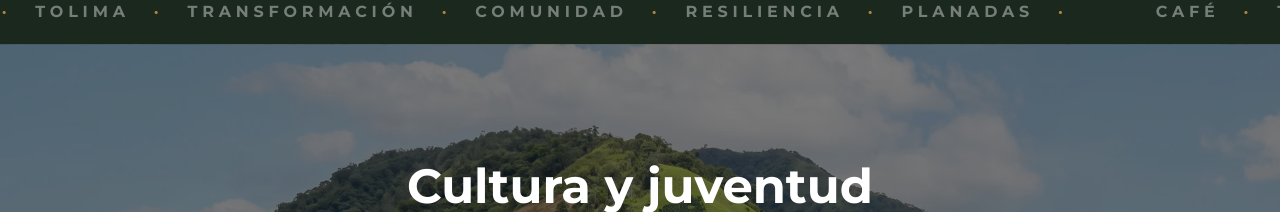
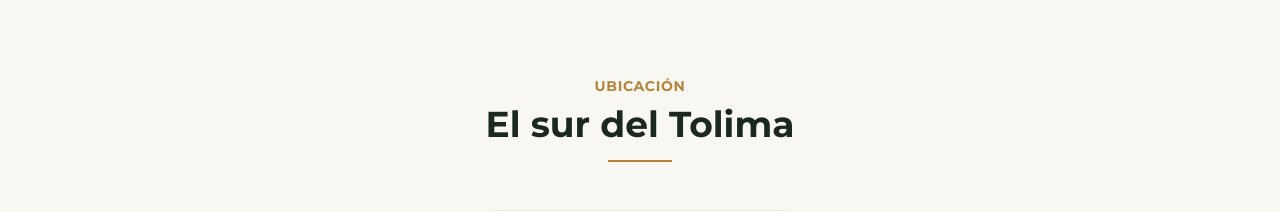
Before and after one commit to jorgegdi25/colbrew.coffee, a Next.js app: page /planadas in a window 1280 px wide. Shown: the part 5103-5315 px from the top of the page. Built offline with nearby package versions, Linux system fonts and the light colour scheme; grey boxes are pictures that could not be loaded.

Commit message:
feat: add map sections to libano and planadas pages

```diff
--- a/src/app/libano/page.tsx
+++ b/src/app/libano/page.tsx
@@ -2,6 +2,7 @@ import { TopNavBar } from "@/components/TopNavBar";
 import { Footer } from "@/components/Footer";
 import { Reveal } from "@/components/Reveal";
 import { CtaSection } from "@/components/CtaSection";
+import Image from "next/image";
 import { Metadata } from "next";
 
 export const metadata: Metadata = {
@@ -212,6 +213,26 @@ export default function LibanoPage() {
           </div>
         </section>
 
+        {/* SECCIÓN MAPA */}
+        <section className="py-24 bg-[#F8F7F2]">
+          <div className="max-w-[1400px] mx-auto px-6 md:px-16 flex flex-col items-center">
+            <Reveal>
+              <div className="text-center mb-12">
+                <h2 className="font-montserrat text-sm font-bold text-[#b4843b] uppercase tracking-wider mb-2">
+                  Ubicación
+                </h2>
+                <h3 className="font-montserrat text-3xl md:text-4xl font-bold text-[#1a281d] mb-4">
+                  El norte del Tolima
+                </h3>
+                <div className="w-16 h-[2px] bg-[#b4843b] mx-auto"></div>
+              </div>
+              <div className="relative w-full max-w-4xl h-[400px] md:h-[600px] rounded-lg overflow-hidden shadow-xl border border-[#EBE7DD]">
+                <Image src="/mapa-libano.png" alt="Mapa de Líbano, Tolima" fill className="object-contain bg-white" />
+              </div>
+            </Reveal>
+          </div>
+        </section>
+
         {/* MARQUEE — Animated text strip */}
         <section className="bg-[#1a281d] py-5 overflow-hidden">
           <div className="flex animate-marquee whitespace-nowrap">
--- a/src/app/planadas/page.tsx
+++ b/src/app/planadas/page.tsx
@@ -2,6 +2,7 @@ import { TopNavBar } from "@/components/TopNavBar";
 import { Footer } from "@/components/Footer";
 import { Reveal } from "@/components/Reveal";
 import { CtaSection } from "@/components/CtaSection";
+import Image from "next/image";
 import { Metadata } from "next";
 
 export const metadata: Metadata = {
@@ -212,6 +213,26 @@ export default function PlanadasPage() {
           </div>
         </section>
 
+        {/* SECCIÓN MAPA */}
+        <section className="py-24 bg-[#F8F7F2]">
+          <div className="max-w-[1400px] mx-auto px-6 md:px-16 flex flex-col items-center">
+            <Reveal>
+              <div className="text-center mb-12">
+                <h2 className="font-montserrat text-sm font-bold text-[#b4843b] uppercase tracking-wider mb-2">
+                  Ubicación
+                </h2>
+                <h3 className="font-montserrat text-3xl md:text-4xl font-bold text-[#1a281d] mb-4">
+                  El sur del Tolima
+                </h3>
+                <div className="w-16 h-[2px] bg-[#b4843b] mx-auto"></div>
+              </div>
+              <div className="relative w-full max-w-4xl h-[400px] md:h-[600px] rounded-lg overflow-hidden shadow-xl border border-[#EBE7DD]">
+                <Image src="/mapa-planadas.png" alt="Mapa de Planadas, Tolima" fill className="object-contain bg-white" />
+              </div>
+            </Reveal>
+          </div>
+        </section>
+
         {/* MARQUEE — Animated text strip */}
         <section className="bg-[#1a281d] py-5 overflow-hidden">
           <div className="flex animate-marquee whitespace-nowrap">
```
Also changed, not shown: 2 other files (tests, documents, lock files or other folders).
